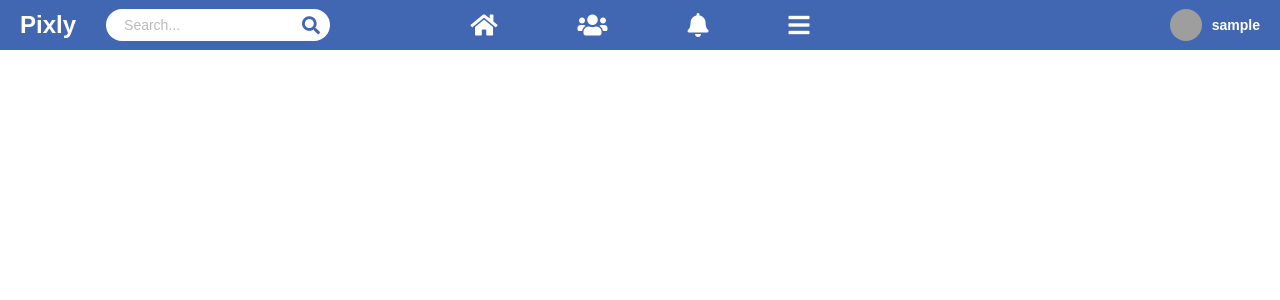
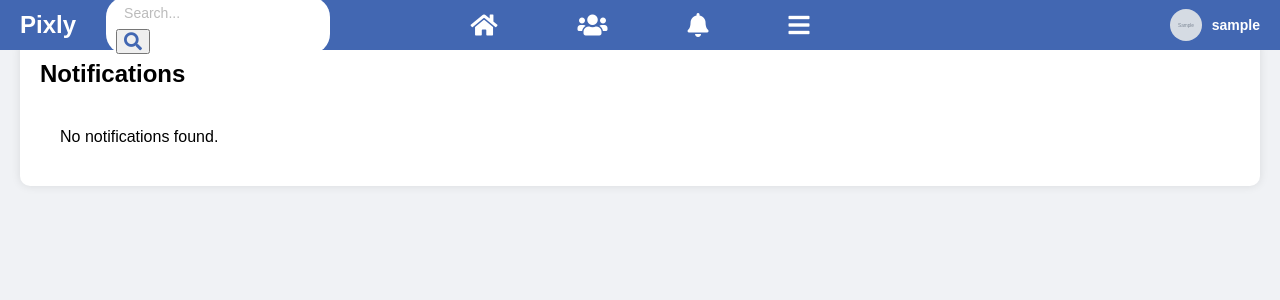
Before and after one commit to malithi19/Social-Network, a Django app: page /messages/ in a window 1280 px wide. Shown: the top 300 px of the page. Run offline with Django 5.2, Linux system fonts and the light colour scheme; a user stored in the database is signed in; tables that the repository leaves empty hold one stand-in row (values such as "Sample post"); grey boxes marked "Sample" are stand-in pictures; grey boxes are pictures that could not be loaded.

Commit message:
displayed notifications

```diff
--- a/social/Templates/messages.html
+++ b/social/Templates/messages.html
@@ -7,14 +7,78 @@
     {% load static %}
     <link rel="stylesheet" href="https://cdnjs.cloudflare.com/ajax/libs/font-awesome/5.15.4/css/all.min.css">
     <link rel="stylesheet" href="{% static 'styles.css' %}">
+    <style>
+        body {
+            font-family: Arial, sans-serif;
+            background-color: #f0f2f5;
+            margin: 0;
+            padding: 0;
+        }
+
+        .notifications-container {
+            width: 100%;
+            padding: 20px;
+            box-sizing: border-box;
+            background-color: #fff;
+            border-radius: 10px;
+            box-shadow: 0 0 10px rgba(0, 0, 0, 0.1);
+            margin-top: 20px;
+        }
+
+        .notifications {
+            padding: 20px;
+        }
+
+        .notification-item {
+            display: flex;
+            align-items: center;
+            padding: 10px;
+            border-bottom: 1px solid #ddd;
+        }
+
+        .notification-item img {
+            border-radius: 50%;
+            width: 40px;
+            height: 40px;
+            margin-right: 10px;
+        }
+
+        .notification-content {
+            flex: 1;
+        }
+
+        .notification-time {
+            color: #888;
+            font-size: 0.8em;
+        }
+
+        .follow-button {
+            background-color: #007bff;
+            color: #fff;
+            border: none;
+            padding: 5px 10px;
+            border-radius: 5px;
+            cursor: pointer;
+        }
+
+        .main-content {
+            padding: 20px;
+        }
+
+        h2 {
+            margin-bottom: 20px;
+        }
+    </style>
 </head>
 <body>
     <header>
         <div class="nav-left">
             <a href="#" class="logo">Pixly</a>
             <div class="search-bar">
-                    <input type="text" placeholder="Search...">
-                    <i class="fa fa-search search-icon"></i>
+                <form action="{% url 'user_search' %}" method="GET">
+                    <input type="text" name="q" placeholder="Search..." value="{{ query }}">
+                    <button type="submit"><i class="fa fa-search search-icon"></i></button>
+                </form>
             </div>
         </div>
         <div class="nav-center">
@@ -26,7 +90,7 @@
                 <i class="fa fa-users"></i>
                 <span>People</span>
             </a>
-                <a href="{% url 'messages' %}" class="nav-icon" id="notifications">
+            <a href="{% url 'notifications' %}" class="nav-icon" id="notifications">
                 <i class="fa fa-bell"></i>
                 <span>Notifications</span>
             </a>
@@ -35,11 +99,31 @@
                 <span>Menu</span>
             </a>
         </div>
-
         <div class="user-profile">
-                <img src="profile.jpg" alt="Profile Picture">
+            <img src="{% if user.profile.profile_picture %}{{ user.profile.profile_picture.url }}{% else %}default-profile.jpg{% endif %}" alt="Profile Picture">
             <span class="username">{{ user.username }}</span>
         </div>
     </header>
+    <div class="main-content">
+        <div class="notifications-container">
+            <h2>Notifications</h2>
+            <div class="notifications">
+                {% for notification in notifications %}
+                <div class="notification-item">
+                    <img src="{% if notification.sender.profile.profile_picture %}{{ notification.sender.profile.profile_picture.url }}{% else %}default-profile.jpg{% endif %}" alt="Profile Picture">
+                    <div class="notification-content">
+                        <span><strong>{{ notification.sender.username }}</strong> {{ notification.message }}</span>
+                        <div class="notification-time">{{ notification.timestamp|timesince }} ago</div>
+                        {% if notification.action %}
+                        <button class="follow-button">{{ notification.action }}</button>
+                        {% endif %}
+                    </div>
+                </div>
+                {% empty %}
+                <p>No notifications found.</p>
+                {% endfor %}
+            </div>
+        </div>
+    </div>
 </body>
 </html>
```
Lines whose indentation alone changed are shown as unchanged.
